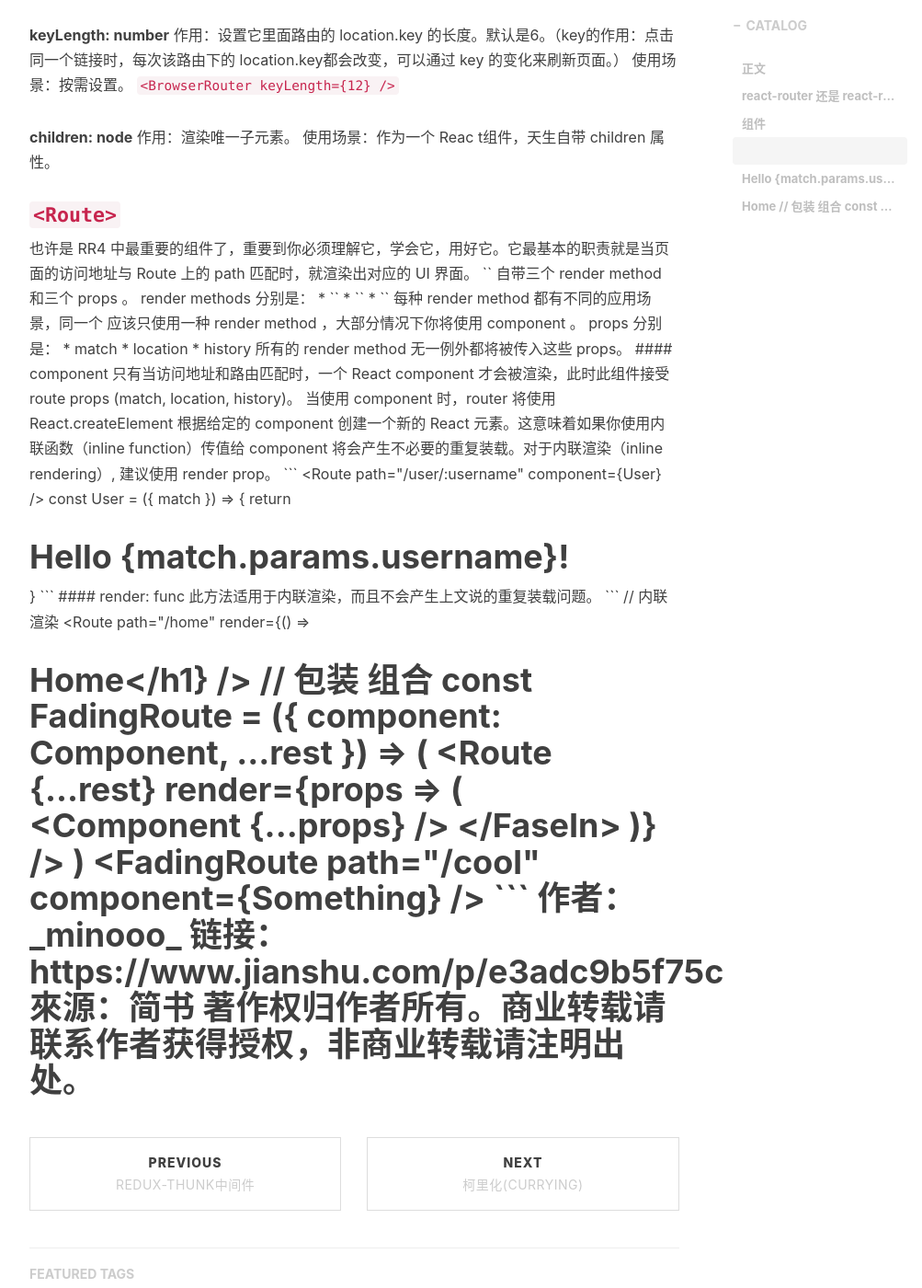
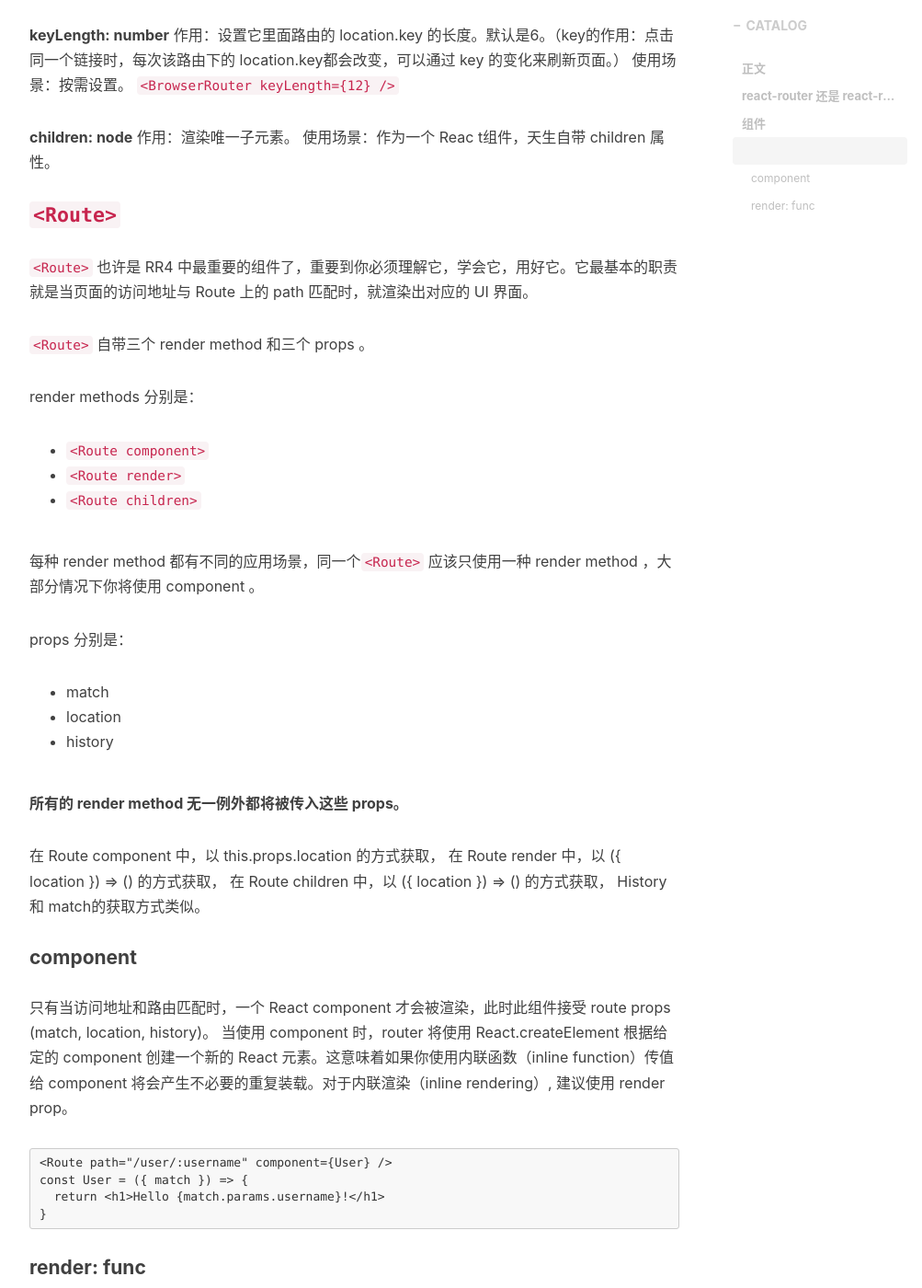
Before and after one commit to stephen-mi/QinZhen001.github.io, a Jekyll site: the page built from _posts/2018-01-15-React Router4.0-myblog.markdown, in a window 1280 px wide and 1400 px high, scrolled down 1794 px. Shown: the whole window at 92% size, without its empty margins (233-1236 px from the left). Built offline with Jekyll 4.4.1, drawn with Linux system fonts in a browser that asks for light colours; nearby versions of some CDN libraries; comment, search, counter and statistics services are not loaded; some of the changed text lies outside the part shown.

Commit message:
qz commit

```diff
--- a/_posts/2017-08-24-axios-myblog.markdown
+++ b/_posts/2017-08-24-axios-myblog.markdown
@@ -16,6 +16,8 @@
 
 ## 正文
 [网页链接](https://ykloveyxk.github.io/2017/02/25/axios%E5%85%A8%E6%94%BB%E7%95%A5/)
+
+[github地址](https://github.com/axios/axios)
 
 ### axios 简介
 axios 是一个基于Promise 用于浏览器和 nodejs 的 HTTP 客户端，它本身具有以下特征：
--- a/_posts/2018-01-05-MongoDB入门-myblog.markdown
+++ b/_posts/2018-01-05-MongoDB入门-myblog.markdown
@@ -6,7 +6,7 @@
 header-img: "img/post-bg-2015.jpg"
 catalog: true
 tags:
-    - Database
+    - 数据库
 ---
 
 > “Yeah It's on. ”
--- a/_posts/2018-01-15-React Router4.0-myblog.markdown
+++ b/_posts/2018-01-15-React Router4.0-myblog.markdown
@@ -74,7 +74,7 @@
 
 
 ### `<Route>`
-<Route> 也许是 RR4 中最重要的组件了，重要到你必须理解它，学会它，用好它。它最基本的职责就是当页面的访问地址与 Route 上的 path 匹配时，就渲染出对应的 UI 界面。
+`<Route>` 也许是 RR4 中最重要的组件了，重要到你必须理解它，学会它，用好它。它最基本的职责就是当页面的访问地址与 Route 上的 path 匹配时，就渲染出对应的 UI 界面。
 
 `<Route>` 自带三个 render method 和三个 props 。
 
@@ -83,14 +83,21 @@
 * `<Route render>`
 * `<Route children>`
 
-每种 render method 都有不同的应用场景，同一个<Route> 应该只使用一种 render method ，大部分情况下你将使用 component 。
+每种 render method 都有不同的应用场景，同一个`<Route>` 应该只使用一种 render method ，大部分情况下你将使用 component 。
 
 props 分别是：
 * match
 * location
 * history
 
-所有的 render method 无一例外都将被传入这些 props。
+**所有的 render method 无一例外都将被传入这些 props。**
+
+在 Route component 中，以 this.props.location 的方式获取，
+在 Route render 中，以 ({ location }) => () 的方式获取，
+在 Route children 中，以 ({ location }) => () 的方式获取，
+History 和 match的获取方式类似。
+
+
 
 #### component
 
```
